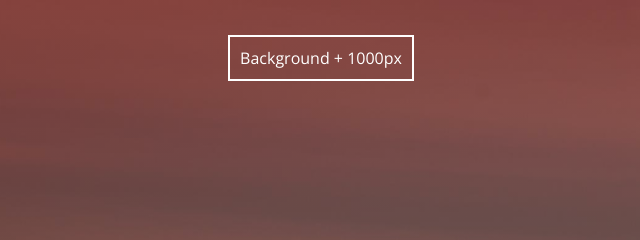
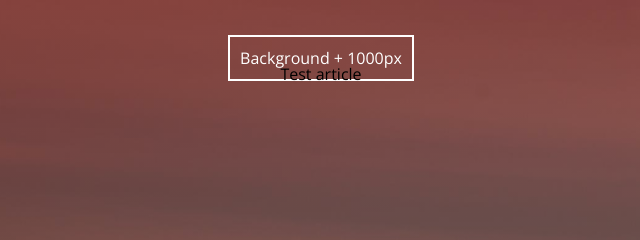
Before and after one commit to Lucas142857/maquette271115, a plain HTML site: page index.html in a window 1280 px wide. Shown: the top 240 px of the page, 319-959 px from the left. Drawn offline with nearby package versions, Linux system fonts and the light colour scheme.

Commit message:
test section article pour commit

```diff
--- a/index.html
+++ b/index.html
@@ -14,6 +14,11 @@
           </a>
         </p>
       </header>
+      <section>
+        <article>
+          <h1>Test article</h1>
+        </article>
+      </section>
     </div>
     <script type="text/javascript">
       $(document).ready(function() {
```
